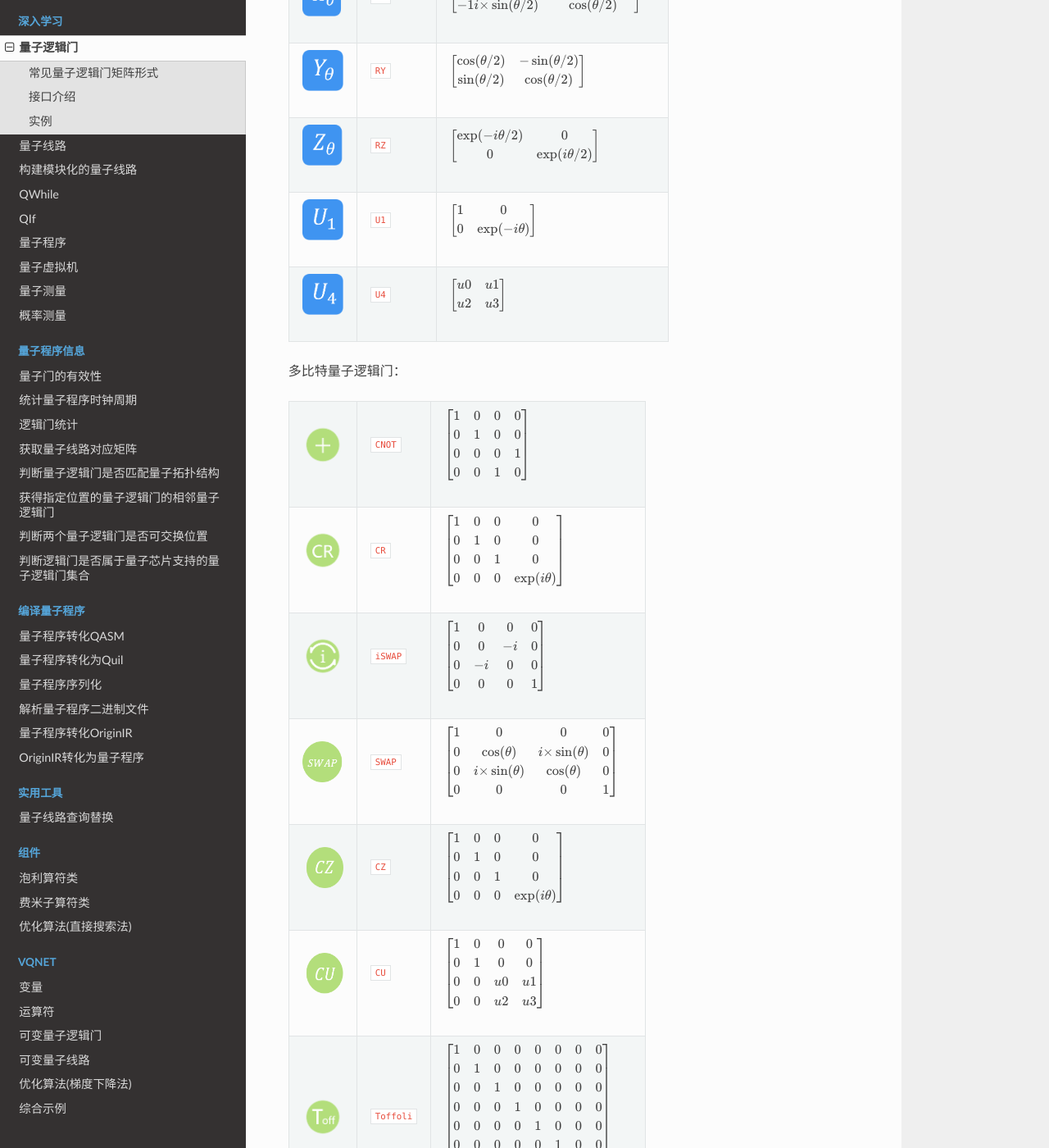
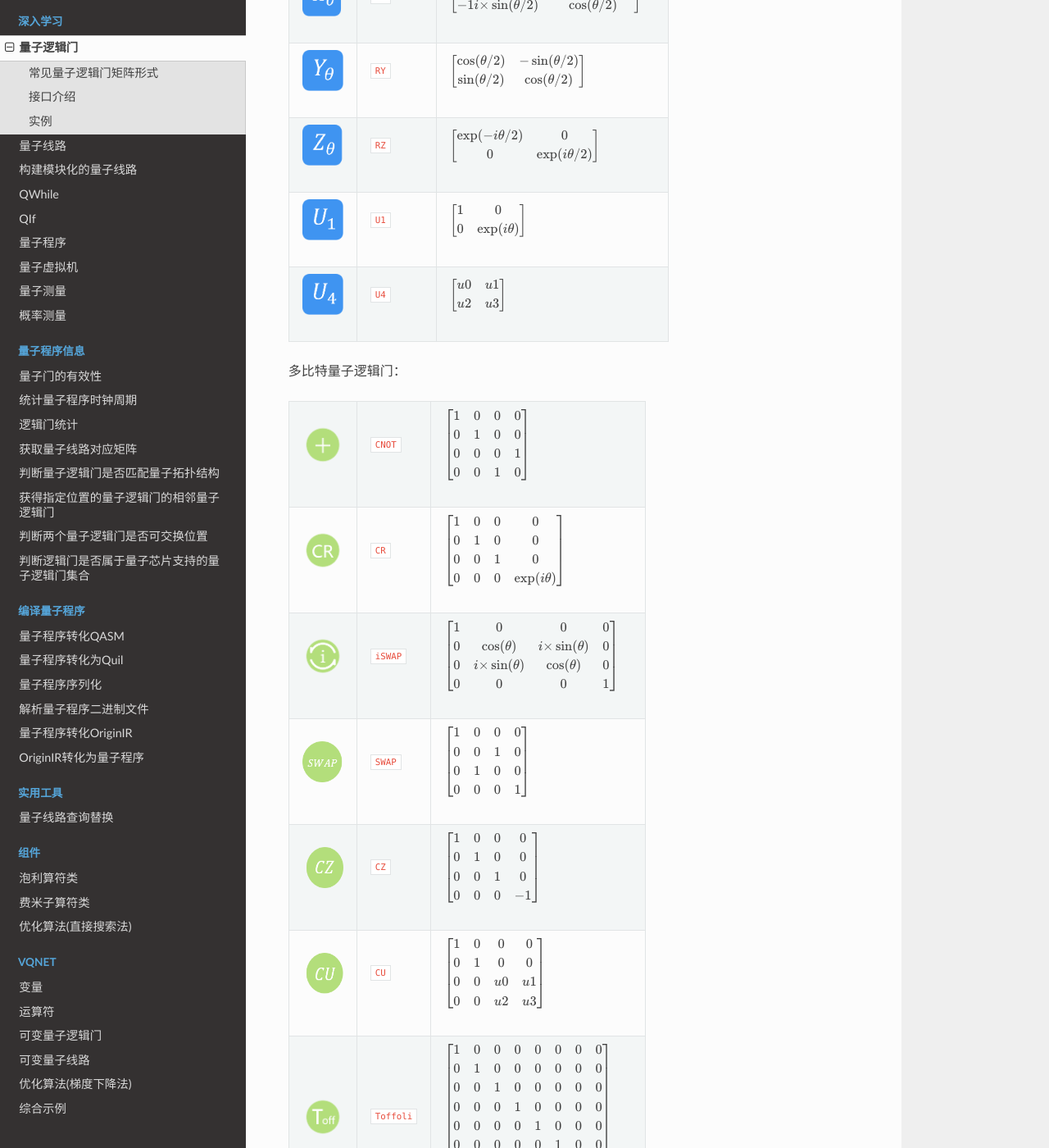
Before and after one commit to liye0005/QPanda-Toturial, a Sphinx documentation site: the page built from source/QGate.rst, in a window 1280 px wide and 1400 px high, scrolled down 1421 px. Shown: the whole window at 82% size. Built offline with Sphinx 7.4.7 and the Read the Docs theme 2.0.0, drawn with Linux system fonts in a browser that asks for light colours; pages that are not in the unit, such as notebooks, are missing from menus; some of the changed text lies outside the part shown.

Commit message:
<fix> : 修改QGate错误的矩阵

```diff
--- a/source/QGate.rst
+++ b/source/QGate.rst
@@ -123,9 +123,9 @@
 ============================================================ =========================== ========================================================================================================
 | |CNOT|                                                      | ``CNOT``                  | :math:`\begin{bmatrix} 1 & 0 & 0 & 0  \\ 0 & 1 & 0 & 0 \\ 0 & 0 & 0 & 1 \\ 0 & 0 & 1 & 0 \end{bmatrix}\quad`
 | |CR|                                                        | ``CR``                    | :math:`\begin{bmatrix} 1 & 0 & 0 & 0  \\ 0 & 1 & 0 & 0 \\ 0 & 0 & 1 & 0 \\ 0 & 0 & 0 & \exp(i\theta) \end{bmatrix}\quad`
-| |iSWAP|                                                     | ``iSWAP``                 | :math:`\begin{bmatrix} 1 & 0 & 0 & 0  \\ 0 & 0 & -i & 0 \\ 0 & -i & 0 & 0 \\ 0 & 0 & 0 & 1 \end{bmatrix}\quad`
-| |SWAP|                                                      | ``SWAP``                  | :math:`\begin{bmatrix} 1 & 0 & 0 & 0  \\ 0 & \cos(\theta) & i×\sin(\theta) & 0 \\ 0 & i×\sin(\theta) & \cos(\theta) & 0 \\ 0 & 0 & 0 & 1 \end{bmatrix}\quad`
-| |CZ|                                                        | ``CZ``                    | :math:`\begin{bmatrix} 1 & 0 & 0 & 0  \\ 0 & 1 & 0 & 0 \\ 0 & 0 & 1 & 0 \\ 0 & 0 & 0 & \exp(i\theta) \end{bmatrix}\quad`
+| |iSWAP|                                                     | ``iSWAP``                 | :math:`\begin{bmatrix} 1 & 0 & 0 & 0  \\ 0 & \cos(\theta) & i×\sin(\theta) & 0 \\ 0 & i×\sin(\theta) & \cos(\theta) & 0 \\ 0 & 0 & 0 & 1 \end{bmatrix}\quad`
+| |SWAP|                                                      | ``SWAP``                  | :math:`\begin{bmatrix} 1 & 0 & 0 & 0  \\ 0 & 0 & 1 & 0 \\ 0 & 1 & 0 & 0 \\ 0 & 0 & 0 & 1 \end{bmatrix}\quad`
+| |CZ|                                                        | ``CZ``                    | :math:`\begin{bmatrix} 1 & 0 & 0 & 0  \\ 0 & 1 & 0 & 0 \\ 0 & 0 & 1 & 0 \\ 0 & 0 & 0 & -1 \end{bmatrix}\quad`
 | |CU|                                                        | ``CU``                    | :math:`\begin{bmatrix} 1 & 0 & 0 & 0  \\ 0 & 1 & 0 & 0 \\ 0 & 0 & u0 & u1 \\ 0 & 0 & u2 & u3 \end{bmatrix}\quad`
 | |Toffoli|                                                   | ``Toffoli``               | :math:`\begin{bmatrix} 1 & 0 & 0 & 0 & 0 & 0 & 0 & 0 \\ 0 & 1 & 0 & 0 & 0 & 0 & 0 & 0 \\ 0 & 0 & 1 & 0 & 0 & 0 & 0 & 0 \\ 0 & 0 & 0 & 1 & 0 & 0 & 0 & 0 \\ 0 & 0 & 0 & 0 & 1 & 0 & 0 & 0  \\ 0 & 0 & 0 & 0 & 0 & 1 & 0 & 0 \\ 0 & 0 & 0 & 0 & 0 & 0 & 0 & 1  \\ 0 & 0 & 0 & 0 & 0 & 0 & 1 & 0 \\ \end{bmatrix}\quad`
 ============================================================ =========================== ========================================================================================================
```
Also changed, not shown: other parts of source/QGate.rst (+4 -4 lines), source/images/QGate_X1.png.
